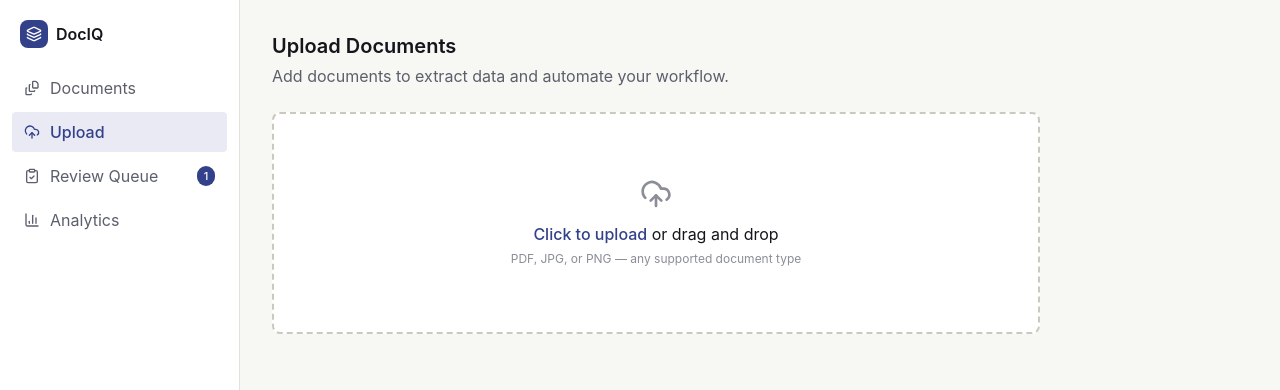
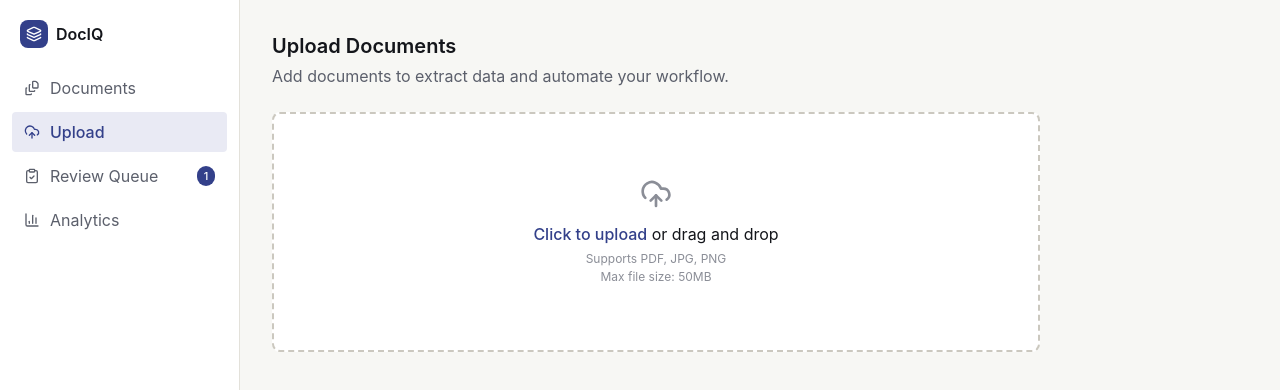
Before and after one commit to santhoshkumarj18/ai-document-intelligence-platform, a React app in the folder frontend/: page /upload in a window 1280 px wide. Shown: the top 390 px of the page. Built offline with nearby package versions, Linux system fonts and the light colour scheme; the HTML template or start-up script is replaced by a standard one.

Commit message:
feat: add file size, upload percentage, and analytics date range display

```diff
--- a/frontend/src/components/upload/DropZone.jsx
+++ b/frontend/src/components/upload/DropZone.jsx
@@ -33,7 +33,10 @@ function DropZone({ onFilesSelected }) {
         <span className="text-accent font-medium">Click to upload</span> or drag and drop
       </p>
       <p className="font-ui text-[12px] text-ink-faint mt-1">
-        PDF, JPG, or PNG — any supported document type
+        Supports PDF, JPG, PNG
+      </p>
+      <p className="font-ui text-[12px] text-ink-faint">
+        Max file size: 50MB
       </p>
       <input
         ref={inputRef}
--- a/frontend/src/components/upload/UploadProgress.jsx
+++ b/frontend/src/components/upload/UploadProgress.jsx
@@ -3,10 +3,22 @@ import { Check } from 'lucide-react'
 
 const STAGES = ['Uploading', 'OCR', 'Classifying', 'Extracting', 'Validating', 'Done']
 
-function UploadProgress({ filename, currentStageIndex, failed }) {
+const STAGE_COUNT = STAGES.length
+
+function UploadProgress({ filename, sizeLabel, currentStageIndex, failed }) {
+  const percent = Math.round((currentStageIndex / (STAGE_COUNT - 1)) * 100)
+
   return (
     <div className="bg-surface border border-border rounded-md p-4">
-      <p className="font-ui text-body text-ink mb-3">{filename}</p>
+      <div className="flex items-center justify-between mb-3">
+        <div>
+          <p className="font-ui text-body text-ink">{filename}</p>
+          {sizeLabel && <p className="font-ui text-[12px] text-ink-faint">{sizeLabel}</p>}
+        </div>
+        {!failed && (
+          <span className="font-data text-[12px] text-ink-muted">{percent}%</span>
+        )}
+      </div>
       <div className="flex items-center">
         {STAGES.map((stage, i) => {
           const isLast = i === STAGES.length - 1
--- a/frontend/src/pages/AnalyticsPage.jsx
+++ b/frontend/src/pages/AnalyticsPage.jsx
@@ -29,9 +29,14 @@ function AnalyticsPage() {
 
   return (
     <div>
-      <h1 className="font-ui text-[20px] leading-[28px] font-semibold text-ink mb-6">
-        Analytics
-      </h1>
+      <div className="flex items-center justify-between mb-6">
+        <h1 className="font-ui text-[20px] leading-[28px] font-semibold text-ink">
+          Analytics
+        </h1>
+        <div className="font-ui text-body text-ink-muted border border-border rounded-sm px-3 py-1.5 bg-surface">
+          Last 30 days
+        </div>
+      </div>
 
       <div className="grid grid-cols-4 gap-4 mb-6">
         <StatCard label="Manual review time saved" value="8m → 15s" sublabel="Estimated — not yet measured from live usage" accent />
--- a/frontend/src/pages/UploadPage.jsx
+++ b/frontend/src/pages/UploadPage.jsx
@@ -17,7 +17,11 @@ function UploadPage() {
       const willFail = file.name.toLowerCase().includes('blurry')
       const now = new Date().toISOString()
 
-      setUploads((prev) => [...prev, { id, filename: file.name, stageIndex: 0, failed: false }])
+      const sizeLabel = file.size > 1024 * 1024
+        ? `${(file.size / (1024 * 1024)).toFixed(2)} MB`
+        : `${(file.size / 1024).toFixed(0)} KB`
+
+      setUploads((prev) => [...prev, { id, filename: file.name, sizeLabel, stageIndex: 0, failed: false }])
 
       addDocument({
         id,
@@ -63,7 +67,7 @@ function UploadPage() {
       {uploads.length > 0 && (
         <div className="mt-6 space-y-3">
           {uploads.map((u) => (
-            <UploadProgress key={u.id} filename={u.filename} currentStageIndex={u.stageIndex} failed={u.failed} />
+            <UploadProgress key={u.id} filename={u.filename} sizeLabel={u.sizeLabel} currentStageIndex={u.stageIndex} failed={u.failed} />
           ))}
         </div>
       )}
```
